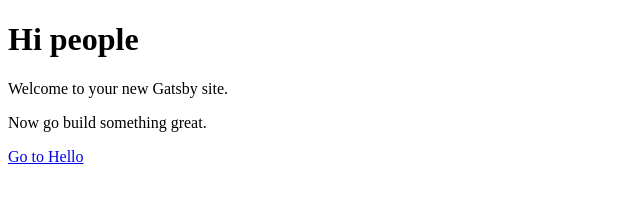
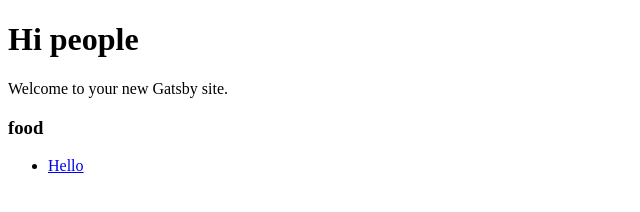
Before and after one commit to wrick17/pogo, a Gatsby site: page / in a window 1280 px wide. Shown: the whole page, without its empty margins (0-640 px from the left). Built offline with nearby package versions, Linux system fonts and the light colour scheme; Gatsby itself is replaced by a stand-in of ours.

Commit message:
added list to the homepage

```diff
--- a/src/pages/index.js
+++ b/src/pages/index.js
@@ -1,13 +1,33 @@
-import React from 'react'
+import React, { Fragment } from 'react'
 import Link from 'gatsby-link'
 
 const IndexPage = (props) => {
+  const blogs = props.data.allMarkdownRemark.edges.map(edge => edge.node.frontmatter).filter(node => node.category);
+  const categoryMap = {};
+  blogs.forEach(blog => {
+    if (categoryMap[blog.category]) {
+      categoryMap[blog.category].push(blog);
+    } else {
+      categoryMap[blog.category] = [blog];
+    }
+  });
+  const categories = Object.keys(categoryMap);
   return (
     <div>
       <h1>Hi people</h1>
       <p>Welcome to your new Gatsby site.</p>
-      <p>Now go build something great.</p>
-      <Link to="/blog/hello/">Go to Hello</Link>
+      {
+        categories.map(category => (
+          <div key={category}>
+            <h3>{category}</h3>
+            <ul>{
+              categoryMap[category].map(blog => (
+                <li key={blog.path}><Link to={blog.path}>{blog.title}</Link></li>
+              ))
+            }</ul>
+          </div>
+        ))
+      }
     </div>
   )
 }
```
